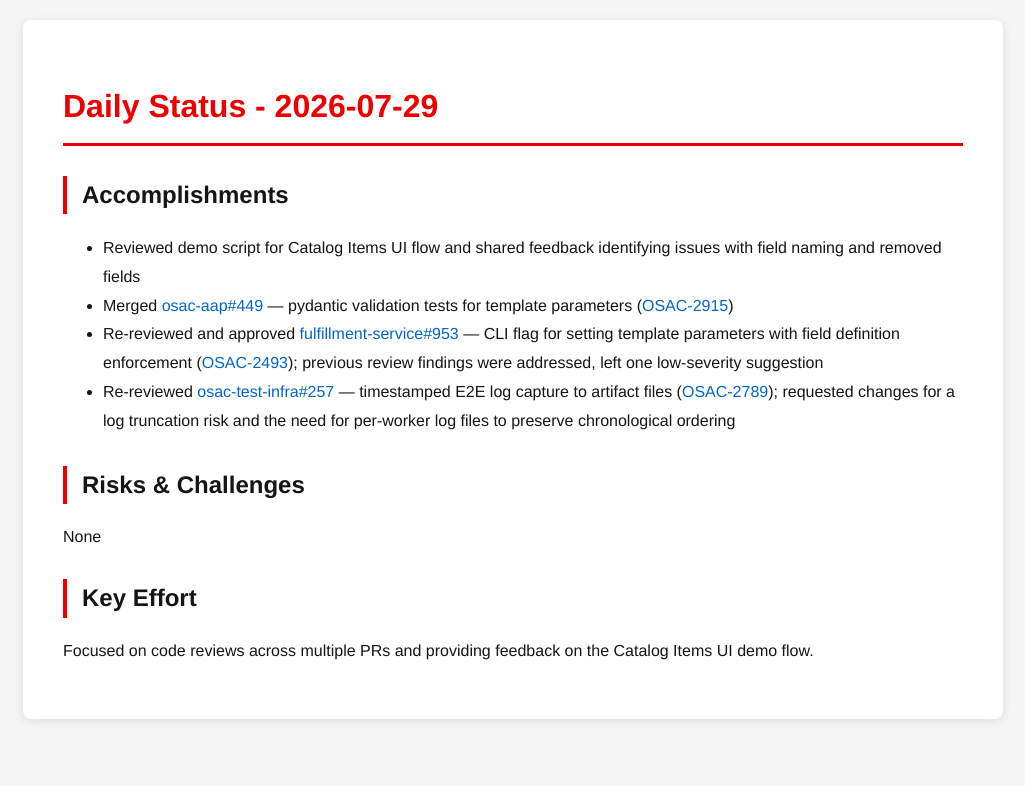
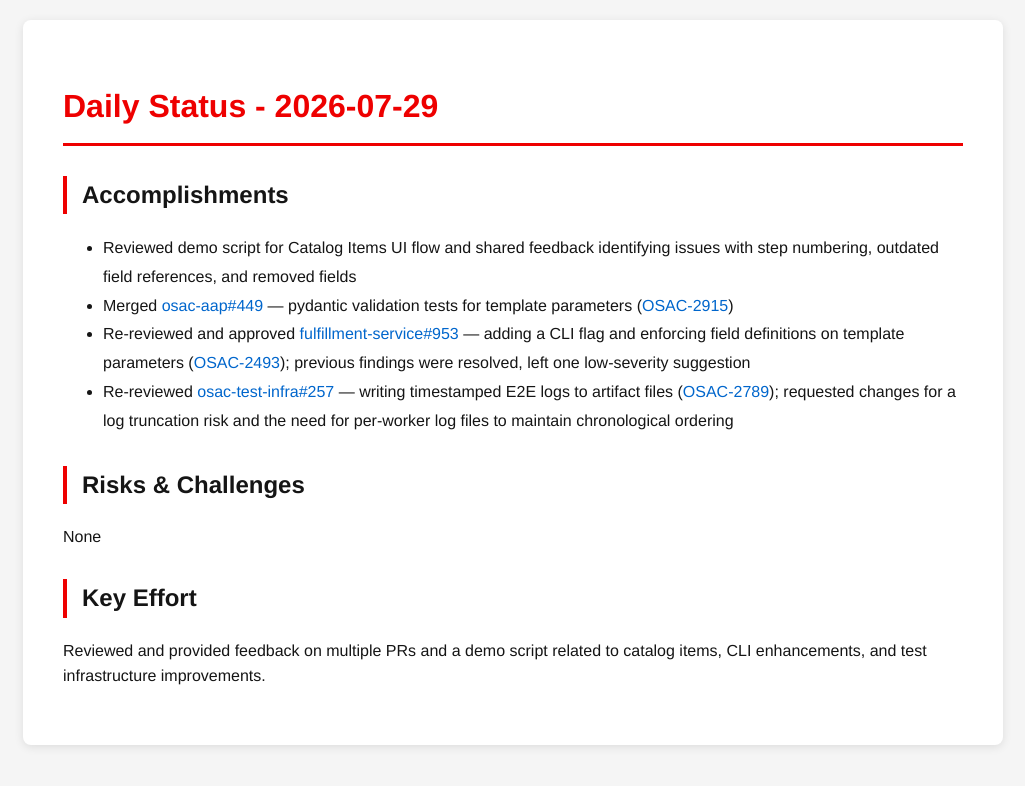
Before and after one commit to tzvatot/daily-status, a Jekyll site: the page built from 2026-07-29.md, in a window 1280 px wide. Shown: the top 786 px of the page, without its empty margins (127-1152 px from the left). Built offline with Jekyll 4.4.1, drawn with Linux system fonts in a browser that asks for light colours.

Commit message:
Daily status update - 2026-07-29

```diff
--- a/2026-07-29.md
+++ b/2026-07-29.md
@@ -7,13 +7,13 @@ date: 2026-07-29
 # Daily Status - 2026-07-29
 
 ## Accomplishments
-- Reviewed demo script for Catalog Items UI flow and shared feedback identifying issues with field naming and removed fields
+- Reviewed demo script for Catalog Items UI flow and shared feedback identifying issues with step numbering, outdated field references, and removed fields
 - Merged [osac-aap#449](https://github.com/osac-project/osac-aap/pull/449) — pydantic validation tests for template parameters ([OSAC-2915](https://redhat.atlassian.net/browse/OSAC-2915))
-- Re-reviewed and approved [fulfillment-service#953](https://github.com/osac-project/fulfillment-service/pull/953) — CLI flag for setting template parameters with field definition enforcement ([OSAC-2493](https://redhat.atlassian.net/browse/OSAC-2493)); previous review findings were addressed, left one low-severity suggestion
-- Re-reviewed [osac-test-infra#257](https://github.com/osac-project/osac-test-infra/pull/257) — timestamped E2E log capture to artifact files ([OSAC-2789](https://redhat.atlassian.net/browse/OSAC-2789)); requested changes for a log truncation risk and the need for per-worker log files to preserve chronological ordering
+- Re-reviewed and approved [fulfillment-service#953](https://github.com/osac-project/fulfillment-service/pull/953) — adding a CLI flag and enforcing field definitions on template parameters ([OSAC-2493](https://redhat.atlassian.net/browse/OSAC-2493)); previous findings were resolved, left one low-severity suggestion
+- Re-reviewed [osac-test-infra#257](https://github.com/osac-project/osac-test-infra/pull/257) — writing timestamped E2E logs to artifact files ([OSAC-2789](https://redhat.atlassian.net/browse/OSAC-2789)); requested changes for a log truncation risk and the need for per-worker log files to maintain chronological ordering
 
 ## Risks & Challenges
 None
 
 ## Key Effort
-Focused on code reviews across multiple PRs and providing feedback on the Catalog Items UI demo flow.
+Reviewed and provided feedback on multiple PRs and a demo script related to catalog items, CLI enhancements, and test infrastructure improvements.
```
